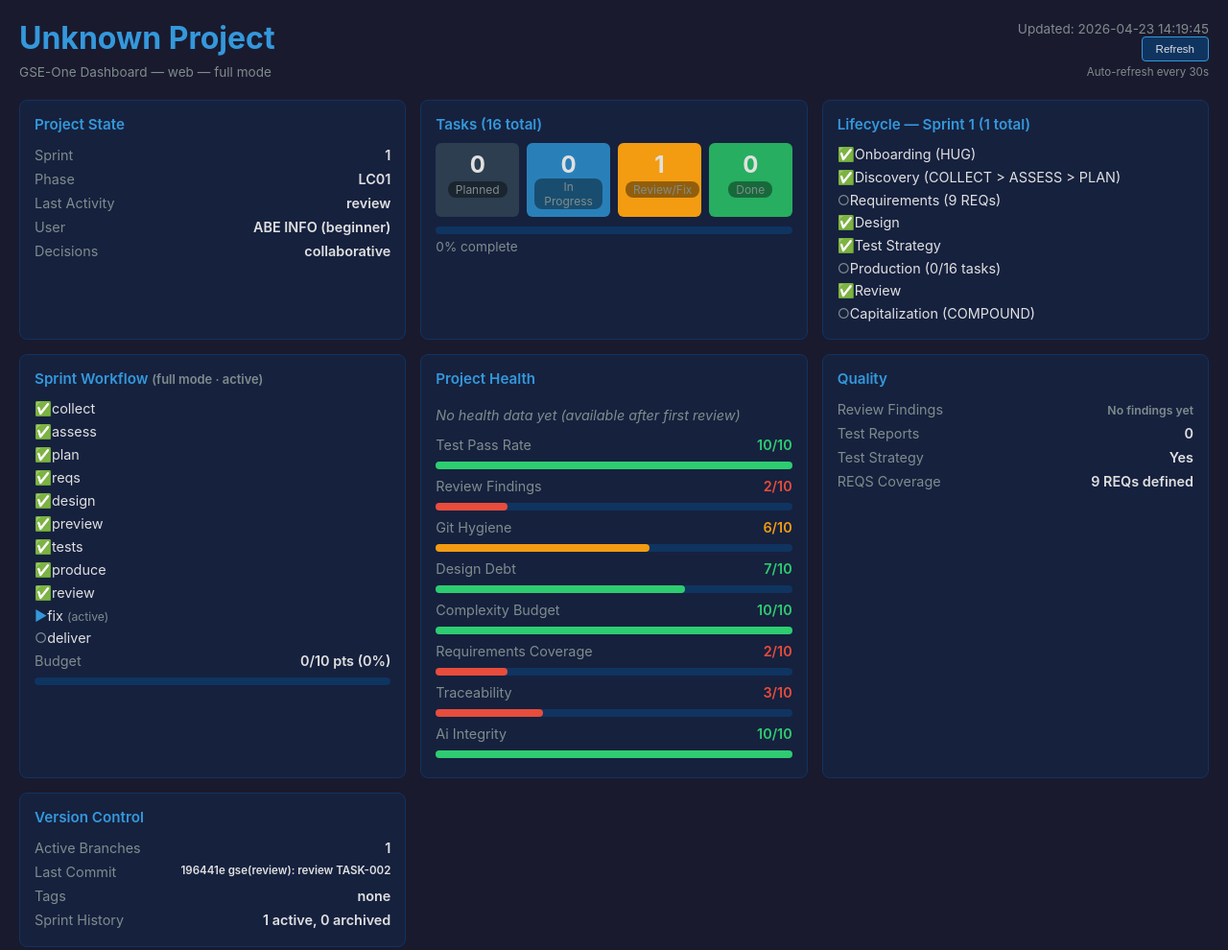
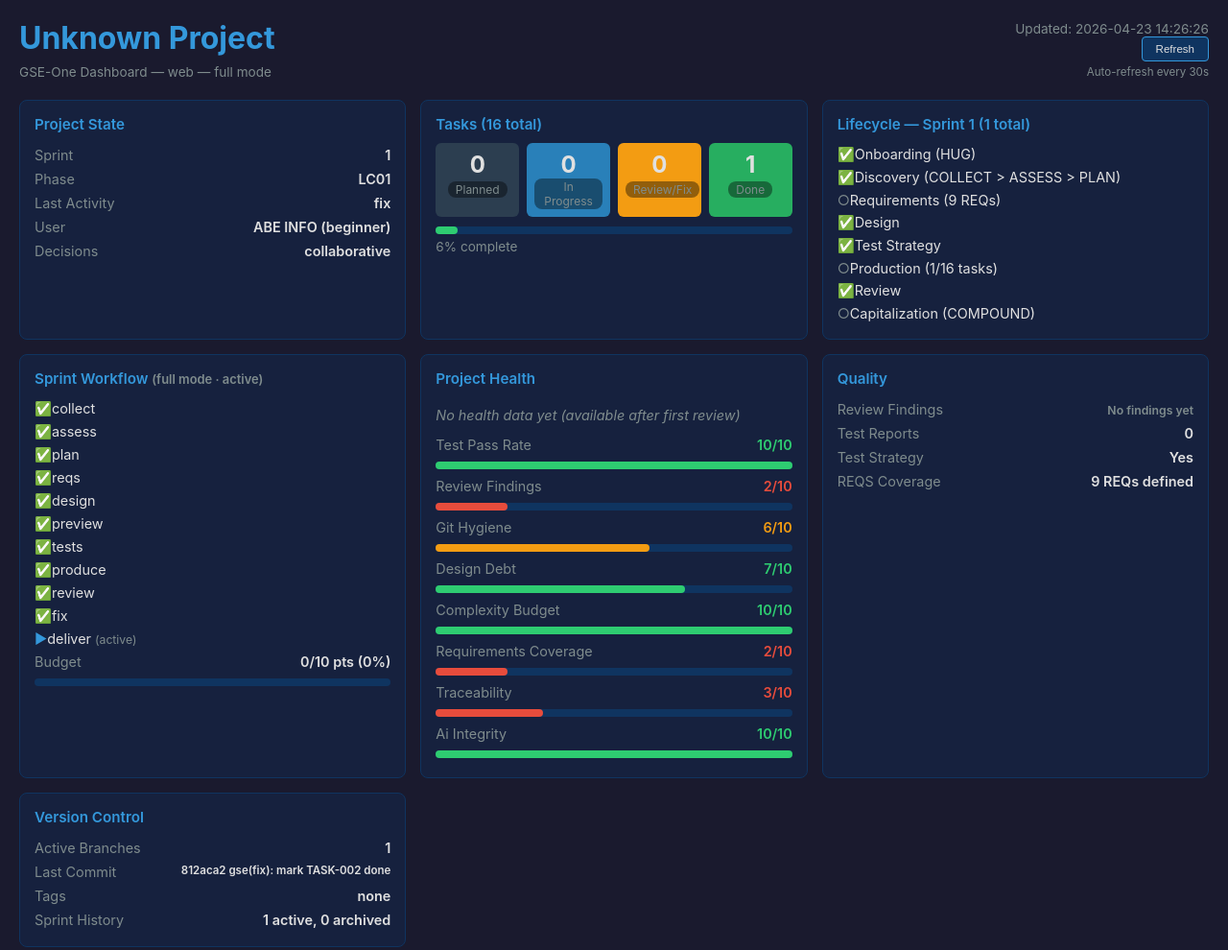
Before and after one commit to abet9226-lux/luxembourg-guide, a website: page docs/dashboard.html in a window 1280 px wide. Shown: the top 990 px of the page at 96% size. Drawn offline with Linux system fonts and the light colour scheme.

Commit message:
chore: update dashboard
Made-with: Cursor

```diff
--- a/docs/dashboard.html
+++ b/docs/dashboard.html
@@ -57,7 +57,7 @@
     <span class="muted">GSE-One Dashboard &mdash; web &mdash; full mode</span>
   </div>
   <div class="header-right">
-    <div>Updated: 2026-04-23 14:19:45</div>
+    <div>Updated: 2026-04-23 14:26:26</div>
     <button class="refresh-btn" onclick="location.reload()">Refresh</button>
     <div class="muted" style="margin-top:4px">Auto-refresh every 30s</div>
   </div>
@@ -70,7 +70,7 @@
     <div class="card-title">Project State</div>
     <div class="metric"><span class="metric-label">Sprint</span><span class="metric-value">1</span></div>
     <div class="metric"><span class="metric-label">Phase</span><span class="metric-value">LC01</span></div>
-    <div class="metric"><span class="metric-label">Last Activity</span><span class="metric-value">review</span></div>
+    <div class="metric"><span class="metric-label">Last Activity</span><span class="metric-value">fix</span></div>
     <div class="metric"><span class="metric-label">User</span><span class="metric-value">ABE INFO (beginner)</span></div>
     <div class="metric"><span class="metric-label">Decisions</span><span class="metric-value">collaborative</span></div>
   </div>
@@ -86,16 +86,16 @@
         <div class="kanban-count">0</div><div class="kanban-label">In Progress</div>
       </div>
       <div class="kanban-col" style="background:#f39c12">
-        <div class="kanban-count">1</div><div class="kanban-label">Review/Fix</div>
+        <div class="kanban-count">0</div><div class="kanban-label">Review/Fix</div>
       </div>
       <div class="kanban-col" style="background:#27ae60">
-        <div class="kanban-count">0</div><div class="kanban-label">Done</div>
+        <div class="kanban-count">1</div><div class="kanban-label">Done</div>
       </div>
     </div>
     <div class="progress-bar" style="margin-top:10px">
-      <div class="progress-fill" style="width:0%;background:var(--green)"></div>
+      <div class="progress-fill" style="width:6%;background:var(--green)"></div>
     </div>
-    <div class="muted">0% complete</div>
+    <div class="muted">6% complete</div>
   </div>
 
   <!-- Lifecycle Checklist -->
@@ -107,7 +107,7 @@
       <li class="pending">Requirements (9 REQs)</li>
       <li class="done">Design</li>
       <li class="done">Test Strategy</li>
-      <li class="pending">Production (0/16 tasks)</li>
+      <li class="pending">Production (1/16 tasks)</li>
       <li class="done">Review</li>
       <li class="pending">Capitalization (COMPOUND)</li>
     </ul>
@@ -125,8 +125,8 @@
       <li class="done">tests</li>
       <li class="done">produce</li>
       <li class="done">review</li>
-      <li class="active">fix <span class="muted">(active)</span></li>
-      <li class="pending">deliver</li>
+      <li class="done">fix</li>
+      <li class="active">deliver <span class="muted">(active)</span></li>
     </ul>
     <div class="metric"><span class="metric-label">Budget</span>
       <span class="metric-value">0/10 pts (0%)</span></div>
@@ -185,7 +185,7 @@
   <div class="card">
     <div class="card-title">Version Control</div>
     <div class="metric"><span class="metric-label">Active Branches</span><span class="metric-value">1</span></div>
-    <div class="metric"><span class="metric-label">Last Commit</span><span class="metric-value" style="font-size:0.8em">196441e gse(review): review TASK-002</span></div>
+    <div class="metric"><span class="metric-label">Last Commit</span><span class="metric-value" style="font-size:0.8em">812aca2 gse(fix): mark TASK-002 done</span></div>
     <div class="metric"><span class="metric-label">Tags</span><span class="metric-value">none</span></div>
     <div class="metric"><span class="metric-label">Sprint History</span><span class="metric-value">1 active, 0 archived</span></div>
   </div>
```
